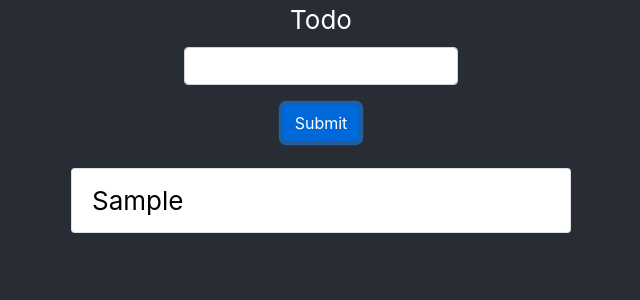
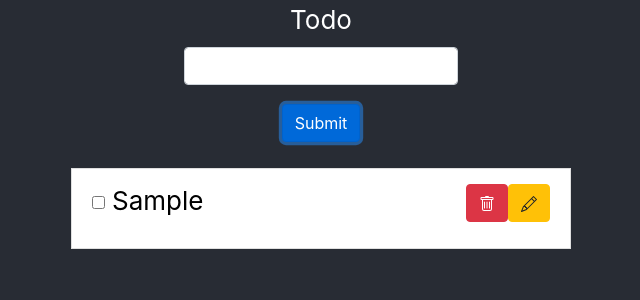
Before and after one commit to YudoWorks/todo-react, a React (Create React App) app: page / in a window 1280 px wide. Both pictures are taken after typing "Sample" into the empty fields and a click on the button "Submit". Shown: the top 300 px of the page, without its empty margins (319-959 px from the left). Built offline with nearby package versions, Linux system fonts and the light colour scheme.

Commit message:
Add delete functionality

```diff
--- a/package.json
+++ b/package.json
@@ -9,6 +9,7 @@
     "bootstrap": "^4.6.0",
     "react": "^17.0.1",
     "react-bootstrap": "^1.5.0",
+    "react-bootstrap-icons": "^1.4.0",
     "react-dom": "^17.0.1",
     "react-scripts": "4.0.3",
     "web-vitals": "^1.1.0"
--- a/src/App.js
+++ b/src/App.js
@@ -10,7 +10,7 @@ function App() {
     <div className="App">
       <header className="App-header">
         <TodoForm setTodos={setTodos} todos={todos}/>
-        <TodoList todos={todos}/>
+        <TodoList todos={todos} setTodos={setTodos}/>
       </header>
     </div>
   );
--- /dev/null
+++ b/src/Todo.js
@@ -0,0 +1,44 @@
+import React from 'react'
+import PropTypes from 'prop-types'
+import ListGroup from 'react-bootstrap/ListGroup'
+import { Trash } from 'react-bootstrap-icons'
+import { Pencil } from 'react-bootstrap-icons'
+import Button from 'react-bootstrap/Button'
+import Form from 'react-bootstrap/Form'
+
+function Todo({text, id, todos, setTodos}) {
+  function onEdit(params) {
+
+  }
+
+  function onDelete() {
+    const newTodos = todos.filter((todo) => todo.id !== id);
+
+    setTodos(newTodos);
+  }
+  return (
+    <div>
+      <ListGroup.Item style={{color: "black", width: "500px", display: "flex", justifyContent: "space-between"}}>
+          <Form.Group controlId="todoStatus">
+            <Form.Check type="checkbox" label={text} style={{display:"flex", alignItems:'center'}}/>
+          </Form.Group>
+        <div>
+          <Button variant='danger' onClick={onDelete}>
+            <Trash />
+          </Button>
+          <Button variant='warning'>
+            <Pencil />
+          </Button>
+        </div>
+      </ListGroup.Item>
+    </div>
+  )
+}
+
+Todo.propTypes = {
+  todo: PropTypes.object,
+  todos: PropTypes.array,
+  setTodos: PropTypes.func
+}
+
+export default Todo
--- a/src/TodoForm.js
+++ b/src/TodoForm.js
@@ -4,25 +4,25 @@ import Button from 'react-bootstrap/Button'
 import PropTypes from 'prop-types'
 
 export default function TodoForm({setTodos, todos}) {
-  const [todo, setTodo] = useState("");
+  const [text, setText] = useState("");
 
   function handleOnSubmit(e) {
     e.preventDefault();
 
     const newTodo = {
       id: todos.length + 1,
-      todo: todo,
+      text: text,
     }
 
     setTodos([newTodo, ...todos])
-    setTodo("");
+    setText("");
   }
   return (
     <div>
       <Form onSubmit={handleOnSubmit}>
         <Form.Group>
           <Form.Label>Todo</Form.Label>
-          <Form.Control type="text" value={todo} onChange={(e) => setTodo(e.target.value)} />
+          <Form.Control type="text" value={text} onChange={(e) => setText(e.target.value)} />
         </Form.Group>
         <Button variant="primary" type="submit">
           Submit
--- a/src/TodoList.js
+++ b/src/TodoList.js
@@ -1,14 +1,15 @@
 import React from 'react'
 import ListGroup from 'react-bootstrap/ListGroup'
 import PropTypes from 'prop-types'
+import Todo from './Todo'
 
-export default function TodoList({todos}) {
+export default function TodoList({todos, setTodos}) {
   return (
     <div style={{margin: "1em"}}>
       <ListGroup>
         {
           todos.map(todo => {
-            return <ListGroup.Item style={{color: "black", width: "500px", textAlign: "justify"}}>{todo.todo}</ListGroup.Item>
+            return <Todo key={todo.id} text={todo.text} id={todo.id} setTodos={setTodos} todos={todos}/>
           })
         }
       </ListGroup>
```
Also changed, not shown: 1 other file (tests, documents, lock files or other folders).
